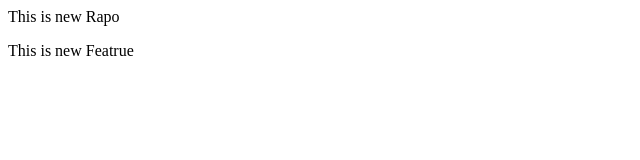
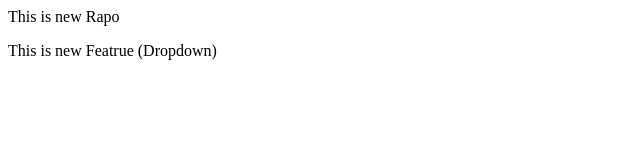
Before and after one commit to Syedturab123/LocalRapo, a plain HTML site: page index.html in a window 1280 px wide. Shown: the full height of the page, 0-640 px from the left. Drawn offline with Linux system fonts and the light colour scheme.

```diff
--- a/index.html
+++ b/index.html
@@ -1,2 +1,2 @@
 <p>This is new Rapo</p>
-<p>This is new Featrue</p>
+<p>This is new Featrue (Dropdown)</p>
```
